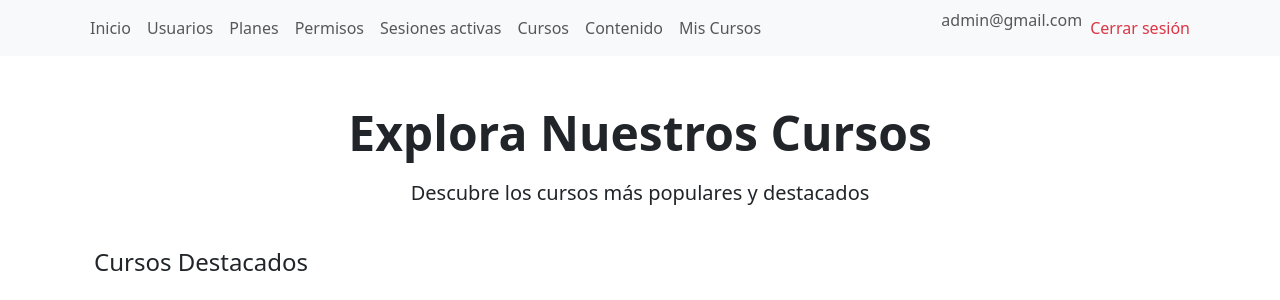
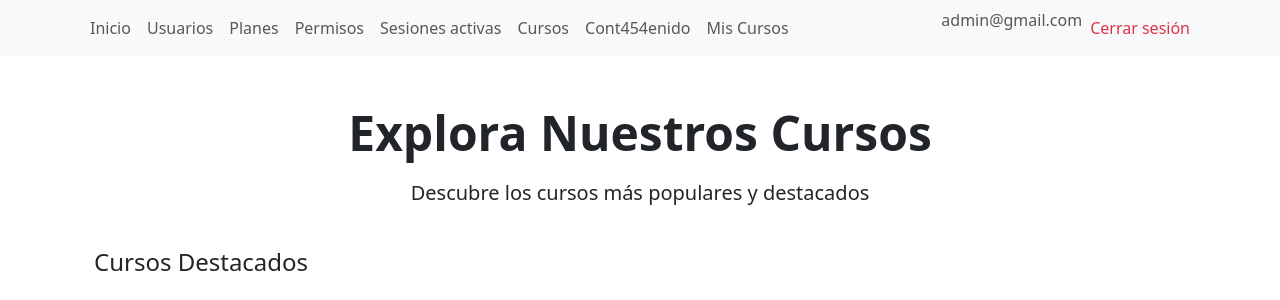
Before and after one commit to Marco01833/CloudCampus, a PHP site: page /dashboard.php in a window 1280 px wide. Shown: the top 300 px of the page. Run offline with PHP 8.4, Linux system fonts and the light colour scheme; a user stored in the database is signed in; data comes from the database, SQL or seed files in the repository; data that the repository does not hold is empty.

Commit message:
Update header.php

```diff
--- a/header.php
+++ b/header.php
@@ -44,7 +44,7 @@ if (session_status() !== PHP_SESSION_ACTIVE) {
                         <li class="nav-item"><a class="nav-link" href="<?= $url_base ?>planes/index.php">Planes</a></li>
                         <li class="nav-item"><a class="nav-link" href="<?= $url_base ?>Permisos/permisos.php">Permisos</a></li>                        <li class="nav-item"><a class="nav-link" href="<?= $url_base ?>sesiones/historial.php">Sesiones activas</a></li>
                        <li class="nav-item"><a class="nav-link" href="<?= $url_base ?>Cursos/index.php">Cursos</a></li>
-                       <li class="nav-item"><a class="nav-link" href="<?= $url_base ?>Contenido/index.php">Contenido</a></li>
+                       <li class="nav-item"><a class="nav-link" href="<?= $url_base ?>Contenido/index.php">Cont454enido</a></li>
                        <!-- <li class="nav-item"><a class="nav-link" href="<?= $url_base ?>Inscripciones/index.php">Inscripciones</a></li> -->
                     <?php endif; ?>
                     <li class="nav-item"><a class="nav-link" href="<?= $url_base ?>Cursos_Usuario/index.php">Mis Cursos</a></li>
```
